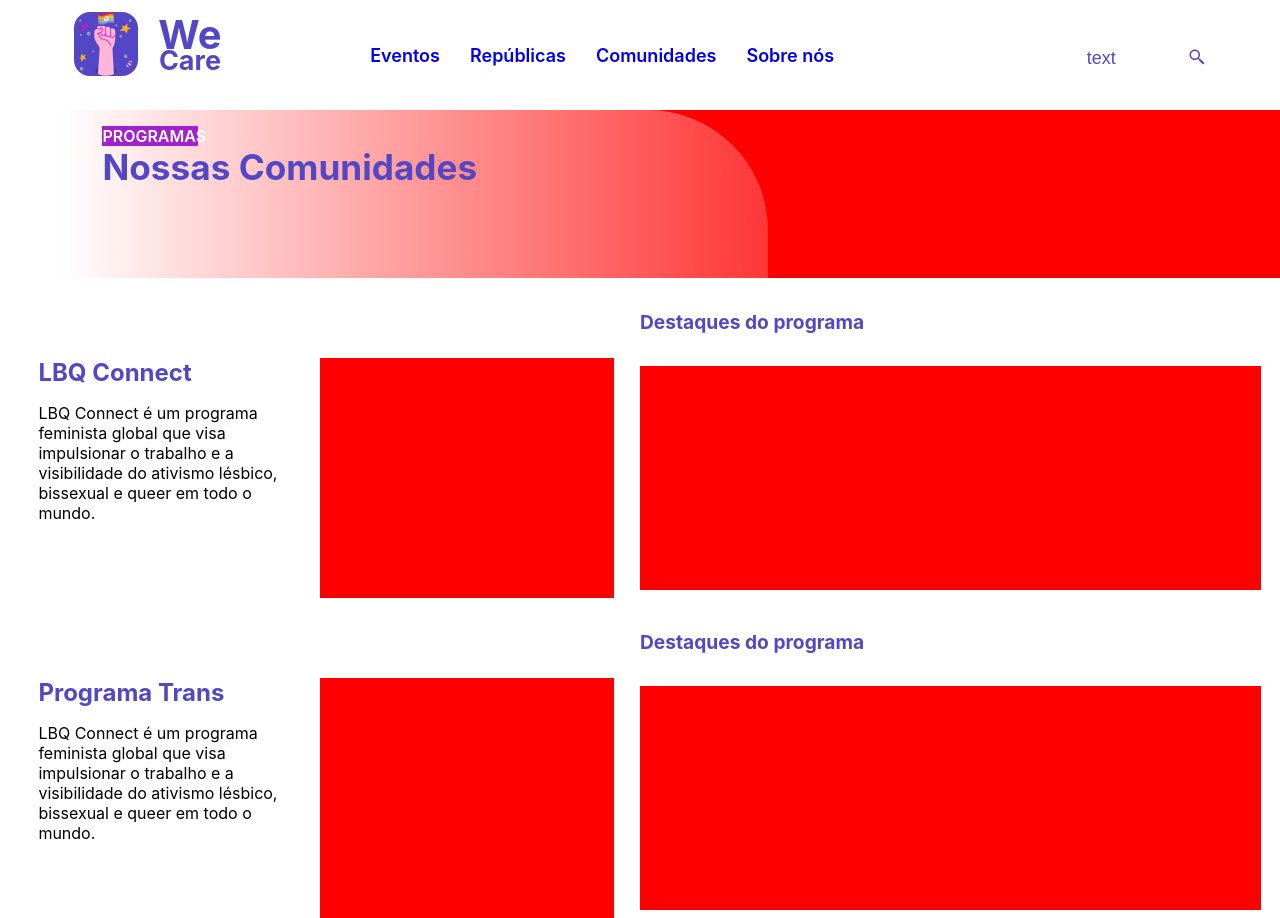
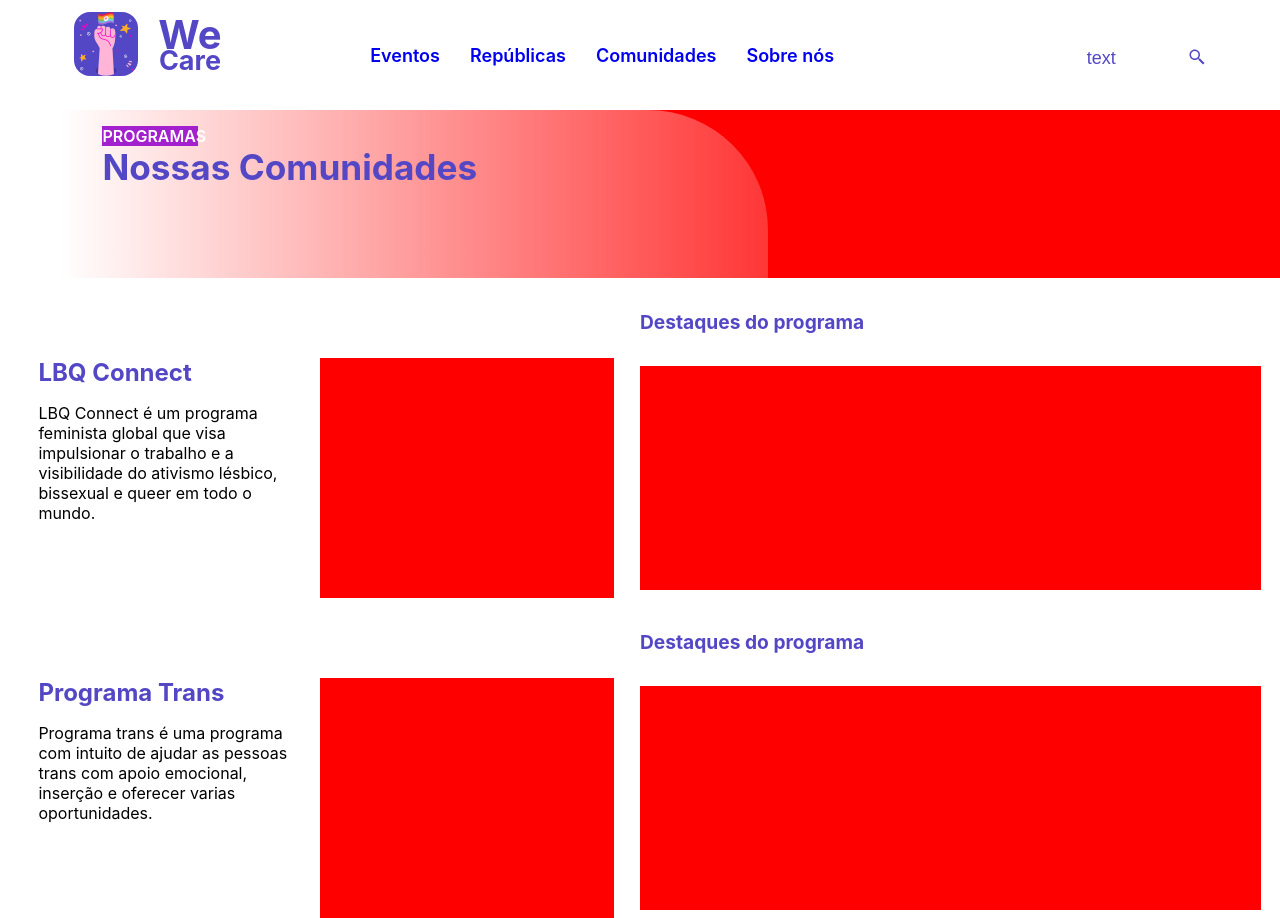
Before and after one commit to Kirito2911/we-care, a React (Create React App) app: page /community in a window 1280 px wide. Shown: the top 918 px of the page. Built offline with nearby package versions, Linux system fonts and the light colour scheme.

Commit message:
text on props Toplist

```diff
--- a/src/Pages/Community.js
+++ b/src/Pages/Community.js
@@ -5,8 +5,11 @@ export function Community(){
     return(
         <div>
             <BannerCommunity></BannerCommunity>
-            <Toplist title="LBQ Connect"></Toplist>
-            <Toplist title="Programa Trans"></Toplist>
+            <Toplist title="LBQ Connect" textTop ="LBQ Connect é um programa feminista global que
+                visa impulsionar o trabalho e a visibilidade do ativismo lésbico,
+                bissexual e queer em todo o mundo."></Toplist>
+            <Toplist title="Programa Trans" textTop ="Programa trans é uma programa com intuito de ajudar
+            as pessoas trans com apoio emocional, inserção e oferecer varias oportunidades."></Toplist>
         </div>
     )
 }
--- a/src/components/Toplist/Toplist.js
+++ b/src/components/Toplist/Toplist.js
@@ -5,9 +5,7 @@ export function Toplist(props){
         <div className="toplist">
             <div className="description">
                 <div className="titleToplist">{props.title}</div>
-                <div className="text">LBQ Connect é um programa feminista global que
-                visa impulsionar o trabalho e a visibilidade do ativismo lésbico,
-                bissexual e queer em todo o mundo.</div>
+                <div className="text">{props.textTop}</div>
 
             </div>
             <div className="picture"></div>
```
